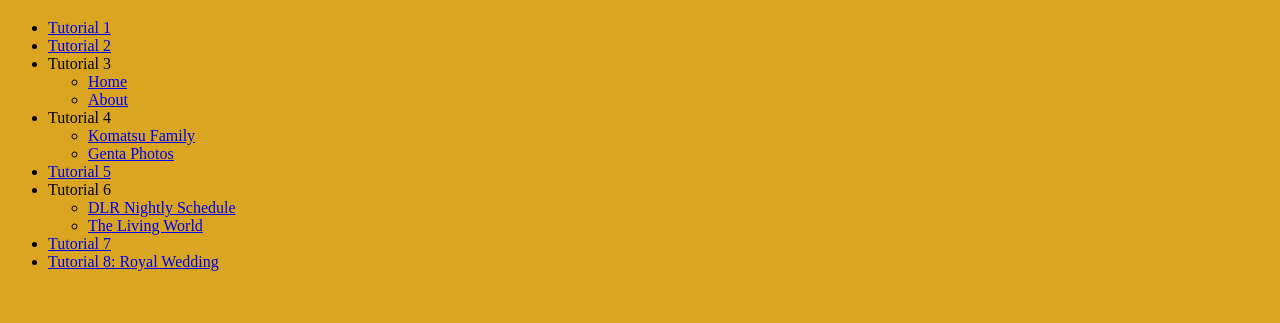
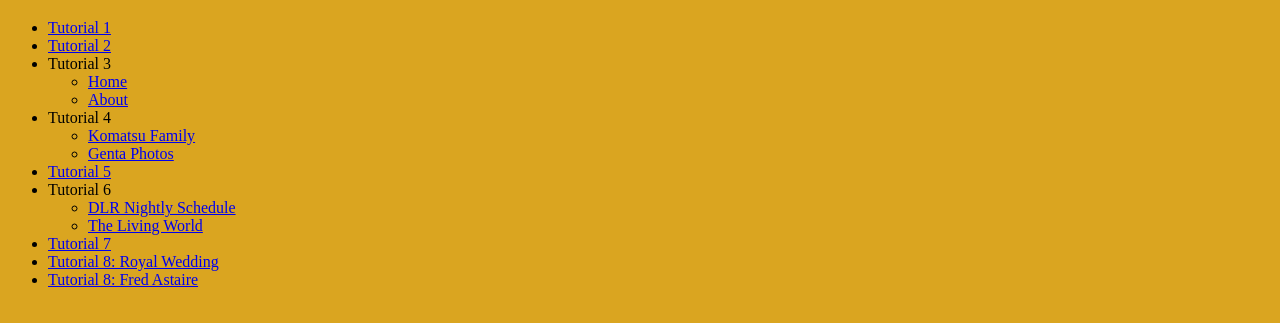
Before and after one commit to Ramiidan/Firstwebsite, a plain HTML site: page Book/book.html in a window 1280 px wide. Shown: the part 465-788 px from the top of the page. Drawn offline with Linux system fonts and the light colour scheme.

Commit message:
Add files via upload
updated book.html

```diff
--- a/Book/book.html
+++ b/Book/book.html
@@ -45,6 +45,7 @@
 </li>
 <li><a href="tutorial7/rb_survey.html">Tutorial 7</a></li>
 <li><a href="tutorial8/cp_royal.html">Tutorial 8: Royal Wedding</a></li>
+<li><a href="tutorial8/review/cp_astaire.html">Tutorial 8: Fred Astaire</a></li>
 </ul>
 
 </body>
```
